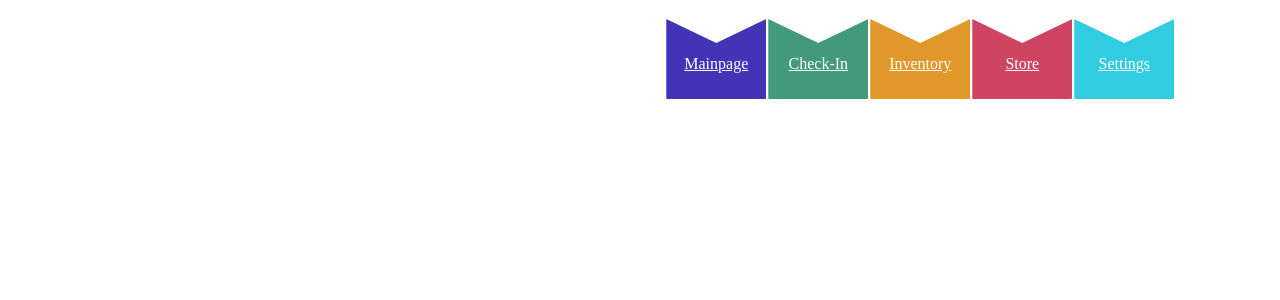
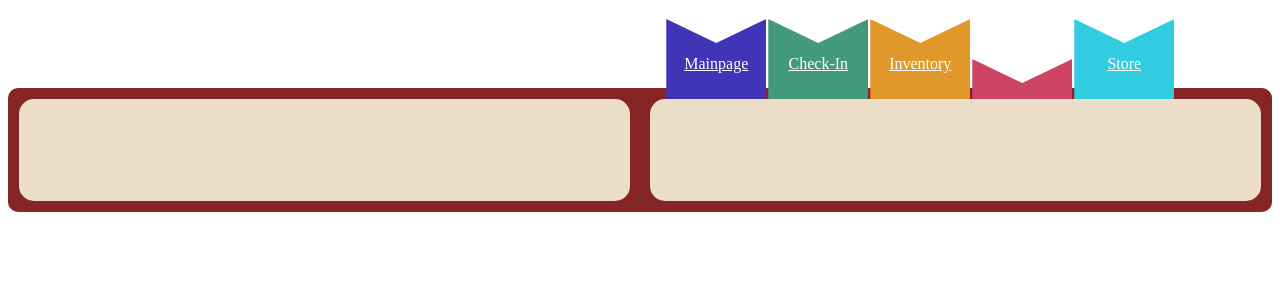
Before and after one commit to Edutale/Team-Plasma, a React (Vite) app in the folder edutale/: page /skill-list in a window 1280 px wide. Shown: the top 300 px of the page. Built offline with nearby package versions, Linux system fonts and the light colour scheme.

Commit message:
Add Skill List tab and reorganize bookmark tabs

```diff
--- a/edutale/src/App.jsx
+++ b/edutale/src/App.jsx
@@ -9,6 +9,7 @@ import CheckIn from './CheckIn/CheckIn'
 import Inventory from "./Inventory/Inventory"
 import Store from "./Store/Store"
 import Settings from "./Settings/Settings"
+import SkillList from "./SkillList/SkillList"
 
 // Note: <Routes> element renders whatever element is contained in the selected Route.
 export default function App() {
@@ -22,8 +23,8 @@ export default function App() {
             <Route path="/" className="disabled-link" element={<Mainpage />} />
             <Route path="/check-in" className="disabled-link" element={<CheckIn />} />
             <Route path="/inventory" className="disabled-link" element={<Inventory />} />
+            <Route path="/skill-list" className="disabled-link" element={<SkillList />} />
             <Route path="/store" className="disabled-link" element={<Store />} />
-            <Route path="/settings" className="disabled-link" element={<Settings />} />
           </Routes>
         </div>
       </div>
--- a/edutale/src/Navigation/Navigation.css
+++ b/edutale/src/Navigation/Navigation.css
@@ -63,21 +63,21 @@
 /* --------------- */
 
 /* Store Bookmark CSS */
-.storeMark {
+.skill-listMark {
     background-color: rgb(206, 69, 99);
 }
 
-.storeMark:hover {
+.skill-listMark:hover {
     background-color: rgb(170, 59, 83);
 }
 /* --------------- */
 
 /* Settings Bookmark CSS */
-.settingsMark {
+.storeMark {
     background-color: rgb(49, 204, 224);
 }
 
-.settingsMark:hover {
+.storeMark:hover {
     background-color: rgb(40, 165, 182);
 }
 /* --------------- */
--- a/edutale/src/Navigation/Navigation.jsx
+++ b/edutale/src/Navigation/Navigation.jsx
@@ -7,8 +7,8 @@ function Navigation() {
       <NavLink to="/" className='bookmark mainMark'><p className='markIcon'> Mainpage </p></NavLink>
       <NavLink to="/check-in" className='bookmark check-inMark'><p className='markIcon'> Check-In </p></NavLink>
       <NavLink to="/inventory" className='bookmark inventoryMark'><p className='markIcon'> Inventory </p></NavLink>
+      <NavLink to="/skill-list" className='bookmark skill-listMark'><p className='markIcon'> Skill List </p></NavLink>
       <NavLink to="/store" className='bookmark storeMark'><p className='markIcon'> Store </p></NavLink>
-      <NavLink to="/settings" className='bookmark settingsMark'><p className='markIcon'> Settings </p></NavLink>
     </div>
 
           )
--- /dev/null
+++ b/edutale/src/SkillList/SkillList.jsx
@@ -0,0 +1,19 @@
+export default function SkillList() {
+    return (
+        <div className="pane-container">
+        <div className="pane-item">
+          <div className="pane-2-container">
+            <div className="pane-2-item">
+
+            </div>
+            <div className="pane-2-item">
+
+            </div>
+          </div>
+        </div>
+        <div className="pane-item">
+
+        </div>
+      </div>
+    )
+}
```
